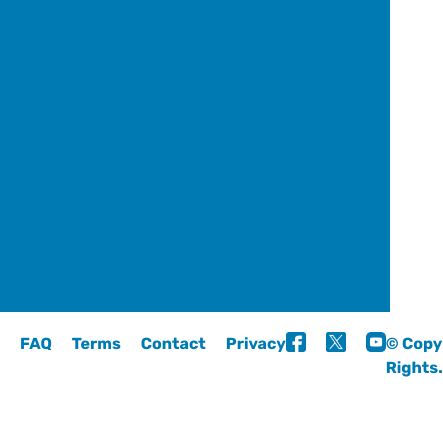
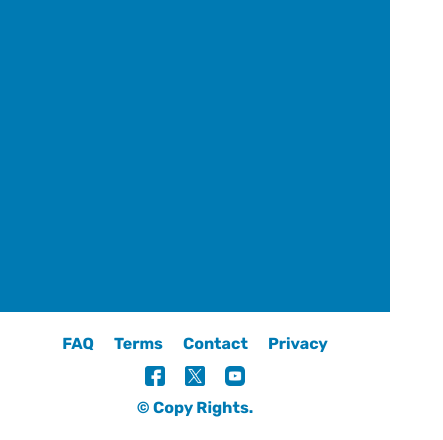
Before and after one commit to aravind378/DAY-CARE-MAIN-PAGE-1, a plain HTML site: page index.html in a window 390 px wide. Shown: the part 3852-4292 px from the top of the page, 443 px wide, since content can reach past the window. Before the commit the page ends 4252 px from the top, so only its background shows below. Drawn offline with nearby package versions, Linux system fonts and the light colour scheme.

Commit message:
Update style.css

```diff
--- a/style.css
+++ b/style.css
@@ -464,6 +464,14 @@
         margin-top: 0px;
     }
 
+    .copy-right {
+        display: flex;
+        flex-direction: column;
+        justify-content: center;
+        align-items: center;
+        gap: 10px;
+    }
+
     .sub-copy-right {
         display: flex;
         gap: 20px;
```
